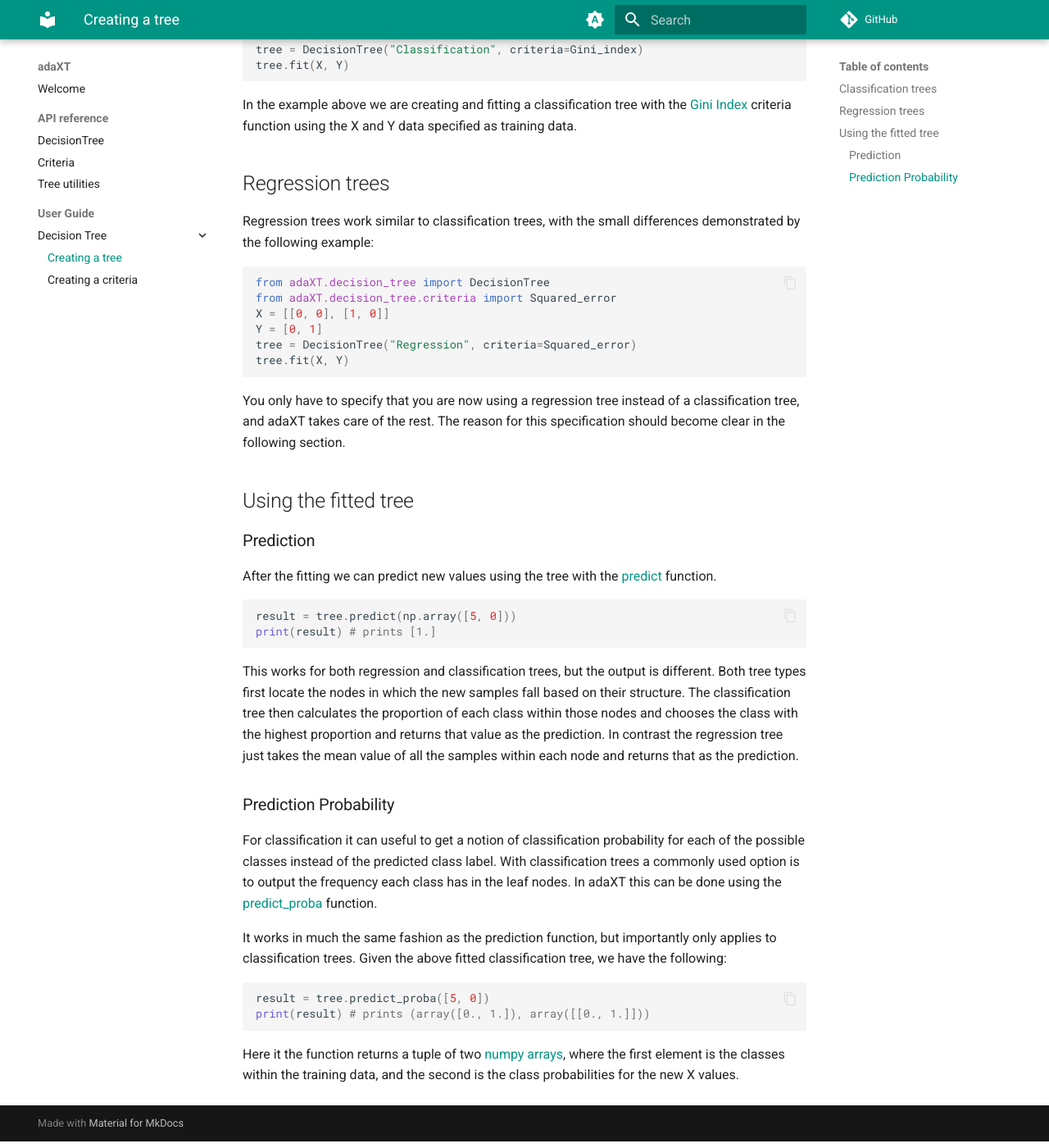
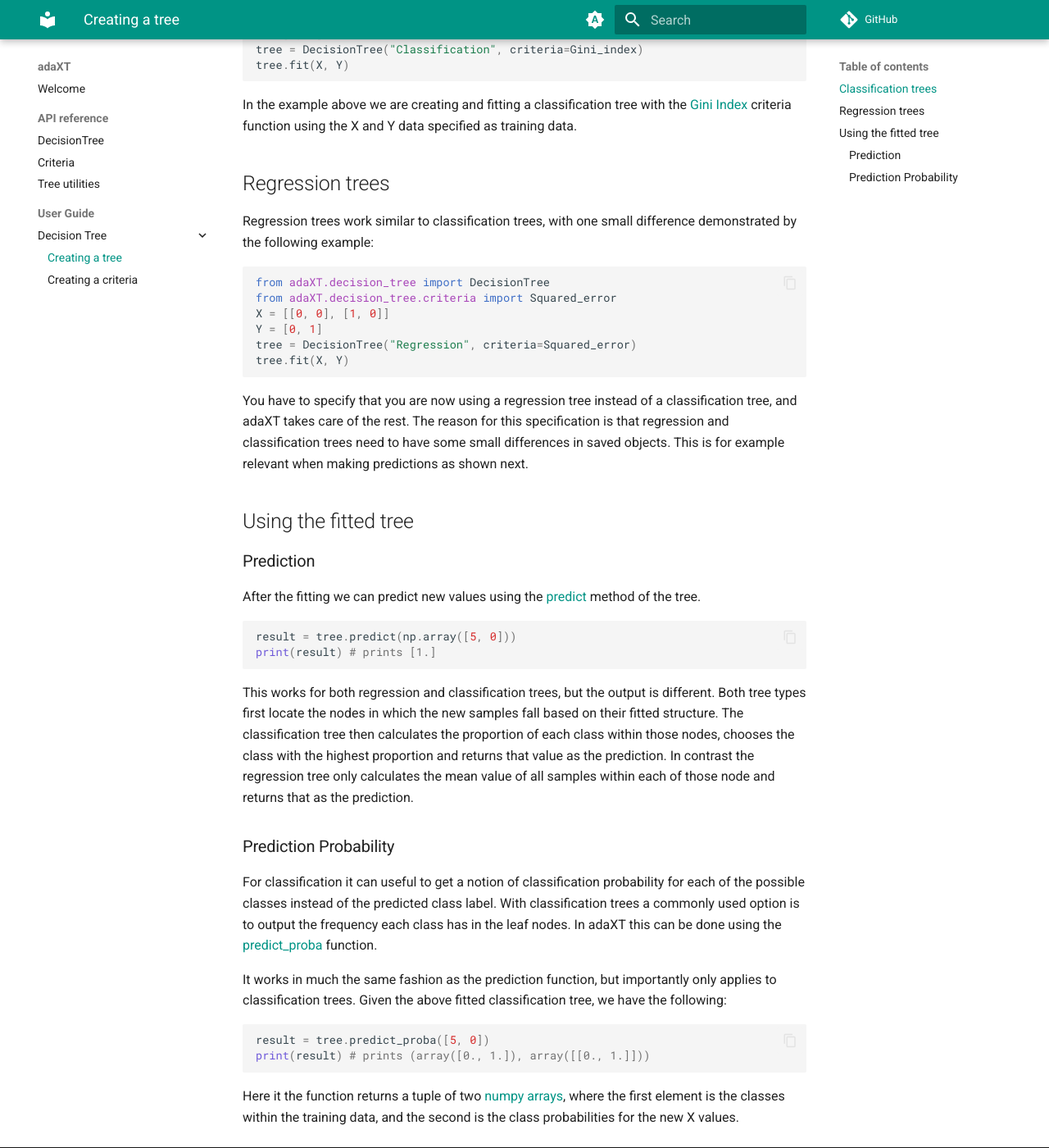
Before and after one commit to NiklasPfister/adaXT, an MkDocs documentation site: the page built from docs/decision_tree/examples/creatingATree.md, in a window 1280 px wide and 1400 px high, scrolled down 425 px. Shown: the whole window at 82% size. Built offline with MkDocs 1.6.1 and Material for MkDocs 9.7.7, drawn with Linux system fonts in a browser that asks for light colours; comment, search, counter and statistics services are not loaded.

Commit message:
Update creatingATree.md

````diff
--- a/docs/decision_tree/examples/creatingATree.md
+++ b/docs/decision_tree/examples/creatingATree.md
@@ -16,7 +16,7 @@
 tree with the [Gini Index](../criteria/criteria.md#adaXT.decision_tree.criteria.Gini_index) criteria function using the X and Y data specified as training data.
 
 ## Regression trees
-Regression trees work similar to classification trees, with the small differences demonstrated by the following example:
+Regression trees work similar to classification trees, with one small difference demonstrated by the following example:
 ```py
 from adaXT.decision_tree import DecisionTree
 from adaXT.decision_tree.criteria import Squared_error
@@ -25,17 +25,17 @@
 tree = DecisionTree("Regression", criteria=Squared_error)
 tree.fit(X, Y)
 ```
-You only have to specify that you are now using a regression tree instead of a classification tree, and adaXT takes care of the rest. The reason for this specification should become clear in the following section.
+You have to specify that you are now using a regression tree instead of a classification tree, and adaXT takes care of the rest. The reason for this specification is that regression and classification trees need to have some small differences in saved objects. This is for example relevant when making predictions as shown next.
 
 ## Using the fitted tree
 
 ### Prediction
-After the fitting we can predict new values using the tree with the [predict](../tree/DecisionTree.md#adaXT.decision_tree.DecisionTree.DecisionTree.predict) function.
+After the fitting we can predict new values using the [predict](../tree/DecisionTree.md#adaXT.decision_tree.DecisionTree.DecisionTree.predict) method of the tree.
 ```py
 result = tree.predict(np.array([5, 0]))
 print(result) # prints [1.]
 ```
-This works for both regression and classification trees, but the output is different. Both tree types first locate the nodes in which the new samples fall based on their structure. The classification tree then calculates the proportion of each class within those nodes and chooses the class with the highest proportion and returns that value as the prediction. In contrast the regression tree just takes the mean value of all the samples within each node and returns that as the prediction.
+This works for both regression and classification trees, but the output is different. Both tree types first locate the nodes in which the new samples fall based on their fitted structure. The classification tree then calculates the proportion of each class within those nodes, chooses the class with the highest proportion and returns that value as the prediction. In contrast the regression tree only calculates the mean value of all samples within each of those node and returns that as the prediction.
 
 ### Prediction Probability
 For classification it can useful to get a notion of classification probability for each of the possible classes instead of the predicted class label. With classification trees a commonly used option is to output the frequency each class has in the leaf nodes. In adaXT this can be done using the [predict_proba](../tree/DecisionTree.md#adaXT.decision_tree.DecisionTree.DecisionTree.predict_proba) function.
````
